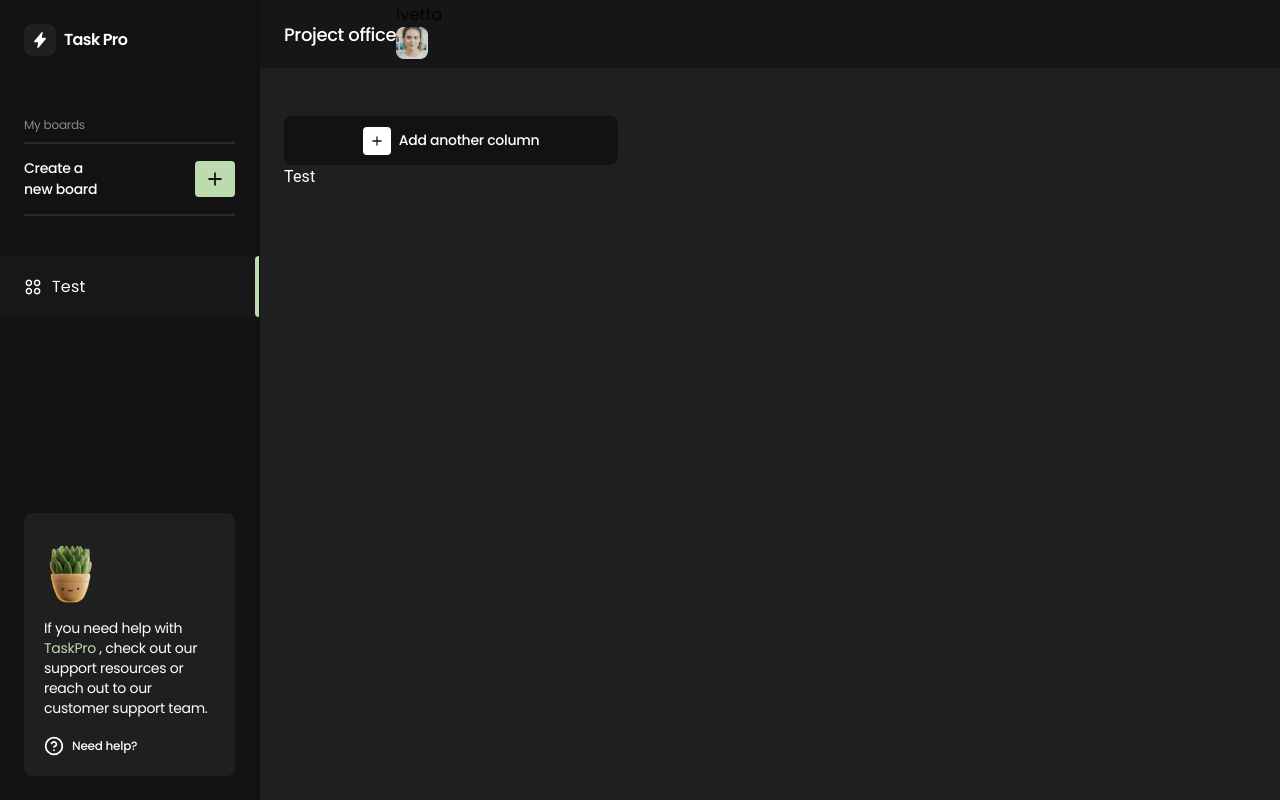
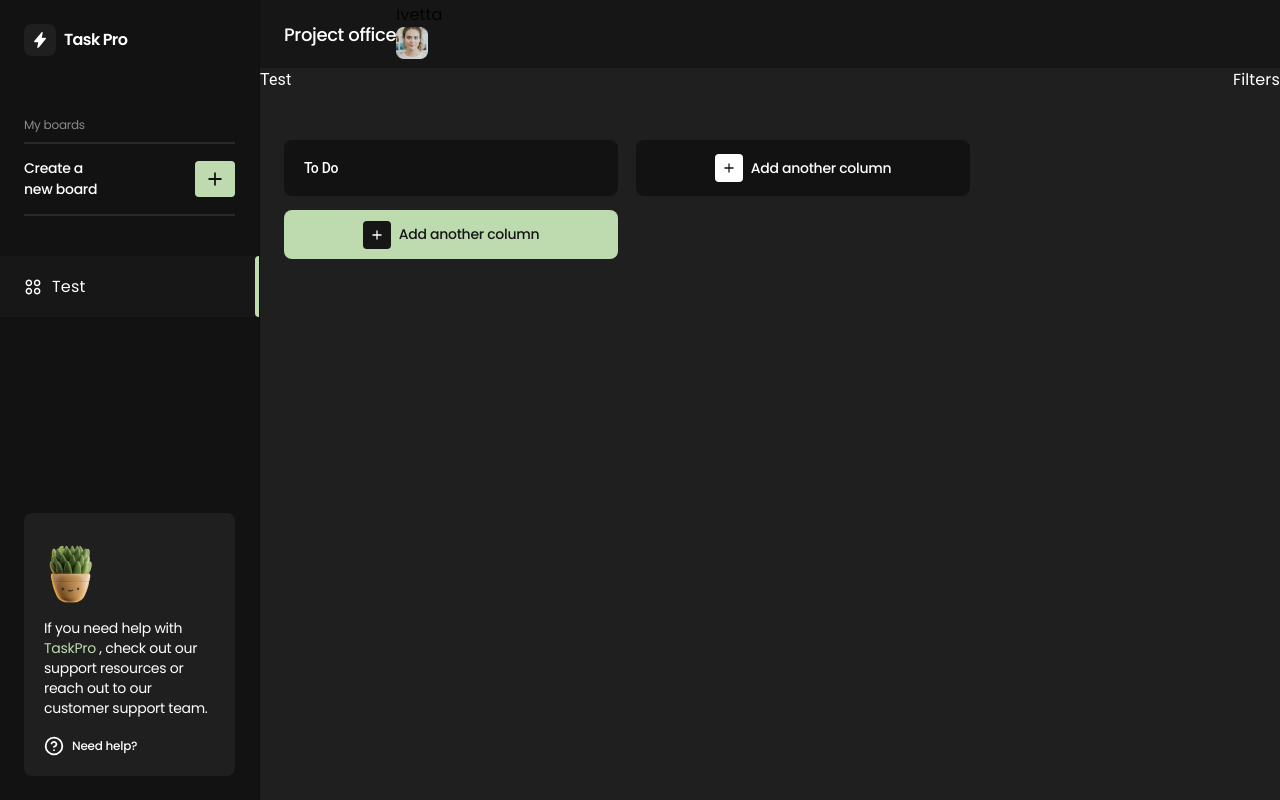
Before and after one commit to VladyslavChychykalo/task_pro, a React (Create React App) app: page /test in a window 1280 px wide. Built offline with nearby package versions, Linux system fonts and the light colour scheme.

Commit message:
update modals and buttons

```diff
--- a/src/components/modal/modalBoard/ModalBoard.jsx
+++ b/src/components/modal/modalBoard/ModalBoard.jsx
@@ -6,13 +6,14 @@ import ListOfIcons from "./listOfIcons/ListOfIcons";
 import Modal from "../Modal";
 import styles from "./ModalBoard.module.css";
 
-const ModalBoard = ({ open, onCloseModal, handleBoard }) => {
+const ModalBoard = ({ handleBoard }) => {
+  const [open, setOpen] = useState(false);
   const [activeIndex, setActiveIndex] = useState(0);
   const [titleBoard, setTitleBoard] = useState("");
 
   const reset = () => {
     setTitleBoard("");
-    onCloseModal();
+    setOpen(false);
     setActiveIndex(0);
   };
 
@@ -22,6 +23,13 @@ const ModalBoard = ({ open, onCloseModal, handleBoard }) => {
   };
 
   return (
+    <>
+      <ButtonCreate
+        onClick={() => {
+          setOpen(true);
+        }}
+      />
+
       <Modal title="New Board" open={open} reset={reset}>
         <ul>
           <li>
@@ -53,6 +61,7 @@ const ModalBoard = ({ open, onCloseModal, handleBoard }) => {
           Create
         </CustomButton>
       </Modal>
+    </>
   );
 };
 
--- /dev/null
+++ b/src/components/modal/modalColumn/ModalColumn.jsx
@@ -0,0 +1,73 @@
+import { useState } from "react";
+import Modal from "../Modal";
+import CustomButton from "../../customButton/CustomButton";
+import CustomInput from "../../customInput/CustomInput";
+import ButtonCreate from "../../customButton/buttonCreate/ButtonCreate";
+import styles from "./ModalColumn.module.css";
+
+const ModalColumn = ({ onUpdate }) => {
+  const [open, setOpen] = useState(false);
+  const [columnName, setColumnName] = useState("");
+
+  const reset = () => {
+    setColumnName("");
+    setOpen(false);
+  };
+
+  return (
+    <>
+      <CustomButton
+        styleOptions={{
+          background: "#121212",
+          color: "#fff",
+          "&:hover": { background: "#121212" },
+          minWidth: "334px",
+          maxWidth: "334px",
+          height: "56px",
+          marginTop: "0px",
+        }}
+        onClick={() => setOpen(true)}
+      >
+        <ButtonCreate
+          stylesOptions={{
+            background: "#fff",
+            marginRight: "8px",
+            minWidth: "28px",
+            height: "28px",
+            padding: "0px",
+          }}
+          className={styles.buttonCreate2}
+        />
+        Add another column
+      </CustomButton>
+
+      <Modal open={open} reset={reset} title="Add column">
+        <CustomInput
+          label="Title"
+          value={columnName}
+          onChange={setColumnName}
+        />
+        <CustomButton
+          onClick={() => {
+            onUpdate(columnName);
+            reset();
+          }}
+        >
+          <ButtonCreate
+            stylesOptions={{
+              background: "#161616",
+              marginRight: "8px",
+              minWidth: "28px",
+              height: "28px",
+              padding: "0px",
+            }}
+            className={styles.buttonCreate}
+          />
+          Create
+        </CustomButton>
+      </Modal>
+    </>
+  );
+};
+
+export default ModalColumn;
--- /dev/null
+++ b/src/components/modal/modalColumn/ModalColumn.module.css
@@ -0,0 +1,17 @@
+.buttonCreate svg {
+  width: 14px;
+  height: 14px;
+}
+
+.buttonCreate path {
+  stroke: #fff;
+}
+
+.buttonCreate2 svg {
+  width: 14px;
+  height: 14px;
+}
+
+.buttonCreate2 path {
+  stroke: #121212;
+}
--- a/src/components/screens/Screens.jsx
+++ b/src/components/screens/Screens.jsx
@@ -1,33 +1,77 @@
+import { useState, useEffect } from "react";
+import { v4 as uuidv4 } from "uuid";
 import CustomButton from "../customButton/CustomButton";
 import ButtonCreate from "../customButton/buttonCreate/ButtonCreate";
+import ModalColumn from "../modal/modalColumn/ModalColumn";
 import styles from "./Screens.module.css";
 
-const Screens = (props) => {
-  console.log("props", props);
+const Screens = ({ board }) => {
+  const { columns = [] } = board;
+
+  const [boardColumns, setBoardColumns] = useState(columns);
+
+  // modals
+  // const [columnModalStatus, setColumnModalStatus] = useState(false);
+
+  // useEffect(() => {}, []);
+
+  const handleCreateColumn = (columnTitle) => {
+    const newColumn = { id: uuidv4(), columnTitle: columnTitle, cards: [] };
+    setBoardColumns((prev) => [...prev, newColumn]);
+  };
+
   return (
-    <div style={{ color: "#fff", padding: "48px 24px 36px" }}>
+    <div style={{ color: "#fff" }}>
+      <div style={{ display: "flex", justifyContent: "space-between" }}>
+        {board.title}
+        <p>Filters</p>
+      </div>
+      <div
+        className={styles.columnsWrapper}
+        style={{ padding: "48px 24px 36px" }}
+      >
+        {boardColumns.map((el) => {
+          console.log("el", el);
+          const { columnTitle } = el;
+
+          return (
+            <div>
+              <div className={styles.columnTitleBlock}>
+                <h4>{columnTitle}</h4>
+                {/* two buttons */}
+                <div></div>
+                {/*  */}
+              </div>
+
+              {/* cardsList */}
+              <ul></ul>
+
+              {/* createCardsButton */}
               <CustomButton
                 styleOptions={{
-          background: "#121212",
-          color: "#fff",
-          "&:hover": { background: "#121212" },
-          maxWidth: "334px",
-          marginTop: "0px",
+                  marginTop: "14px",
                 }}
+                // onClick={() => setColumnModalStatus(true)}
               >
                 <ButtonCreate
                   stylesOptions={{
-            background: "#fff",
+                    background: "#161616",
                     marginRight: "8px",
                     minWidth: "28px",
                     height: "28px",
                     padding: "0px",
                   }}
-          className={styles.buttonCreate}
+                  className={styles.buttonCreate2}
                 />
                 Add another column
               </CustomButton>
-      {props.board.title}
+            </div>
+          );
+        })}
+        <ModalColumn onUpdate={handleCreateColumn} />
+      </div>
+
+      {/* Modal */}
     </div>
   );
 };
--- a/src/components/screens/Screens.module.css
+++ b/src/components/screens/Screens.module.css
@@ -1,8 +1,33 @@
-.buttonCreate svg {
+.columnsWrapper {
+  display: flex;
+  gap: 18px;
+  overflow: scroll;
+}
+
+.columnTitleBlock {
+  background: #121212;
+  border-radius: 8px;
+  height: 56px;
+  min-width: 334px;
+  color: #fff;
+  display: flex;
+  justify-content: space-between;
+  align-items: center;
+  padding: 0 20px;
+}
+
+.columnTitleBlock h4 {
+  font-weight: 500;
+  font-size: 14px;
+  line-height: 21px;
+  letter-spacing: -0.02em;
+}
+
+.buttonCreate2 svg {
   width: 14px;
   height: 14px;
 }
 
-.buttonCreate path {
-  stroke: #121212;
+.buttonCreate2 path {
+  stroke: #fff;
 }
--- a/src/components/sidebar/Sidebar.jsx
+++ b/src/components/sidebar/Sidebar.jsx
@@ -4,13 +4,13 @@ import Drawer from "@mui/material/Drawer";
 import Divider from "@mui/material/Divider";
 import LogoBlock from "../logoBlock/LogoBlock";
 import HelpBlock from "./helpBlock/HelpBlock";
-import ButtonCreate from "../customButton/buttonCreate/ButtonCreate";
+import ModalBoard from "../modal/modalBoard/ModalBoard";
 
 import styles from "./Sidebar.module.css";
 
 const drawerWidth = 260;
 
-export default function ClippedDrawer({ boards, onOpenModal }) {
+export default function ClippedDrawer({ boards, handleBoard }) {
   const location = useLocation();
   const navigate = useNavigate();
   return (
@@ -51,7 +51,8 @@ export default function ClippedDrawer({ boards, onOpenModal }) {
             <p className={styles.boardText}>
               Create a <br /> new board
             </p>
-            <ButtonCreate onClick={onOpenModal} />
+
+            <ModalBoard handleBoard={handleBoard} />
           </Box>
           <Divider sx={{ border: "1px solid rgba(255, 255, 255, 0.1)" }} />
         </div>
--- a/src/index.css
+++ b/src/index.css
@@ -5,6 +5,7 @@ html,
 body {
   font-family: "Poppins", sans-serif;
   background-color: #1f1f1f !important;
+  overflow: hidden;
 }
 
 p,
--- a/src/pages/HomePage.jsx
+++ b/src/pages/HomePage.jsx
@@ -4,8 +4,6 @@ import { Routes, Route } from "react-router-dom";
 import Screens from "../components/screens/Screens";
 import Sidebar from "../components/sidebar/Sidebar";
 import Header from "../components/header/Header";
-// import ModalBoard from "../components/modalBoard/ModalBoard";
-import ModalBoard from "../components/modal/modalBoard/ModalBoard";
 import { iconsBoard } from "../utils/mochas";
 
 const HomePage = () => {
@@ -14,7 +12,7 @@ const HomePage = () => {
       id: uuidv4(),
       title: "Test",
       icon: iconsBoard[0].icon,
-      filters: "none",
+      // filters: "none",
       background: "",
       columns: [
         {
@@ -35,17 +33,6 @@ const HomePage = () => {
     },
   ]);
 
-  const [open, setOpen] = useState(false);
-  const [helpModalStatus, setHelpModalStatus] = useState(false);
-
-  const handleClickOpen = () => {
-    setOpen(true);
-  };
-
-  const handleClose = () => {
-    setOpen(false);
-  };
-
   const handleBoard = (data) => {
     const { title, iconIndex = 0 } = data;
     setBoards((prev) => {
@@ -65,10 +52,9 @@ const HomePage = () => {
 
   return (
     <div style={{ display: "flex" }}>
-      <Sidebar boards={boards} onOpenModal={handleClickOpen} />
-      <main style={{ width: "100%" }}>
+      <Sidebar boards={boards} handleBoard={handleBoard} />
+      <main style={{ width: "100%", overflow: "auto" }}>
         <Header />
-        {/* mapped routes */}
         <Routes>
           {boards.map((el) => {
             return (
@@ -81,11 +67,6 @@ const HomePage = () => {
           })}
         </Routes>
       </main>
-      <ModalBoard
-        open={open}
-        onCloseModal={handleClose}
-        handleBoard={handleBoard}
-      />
     </div>
   );
 };
```
Also changed, not shown: src/components/modal/modalCard/ModalCard.jsx (added, +7 -0 lines). Lines whose indentation alone changed are shown as unchanged.
